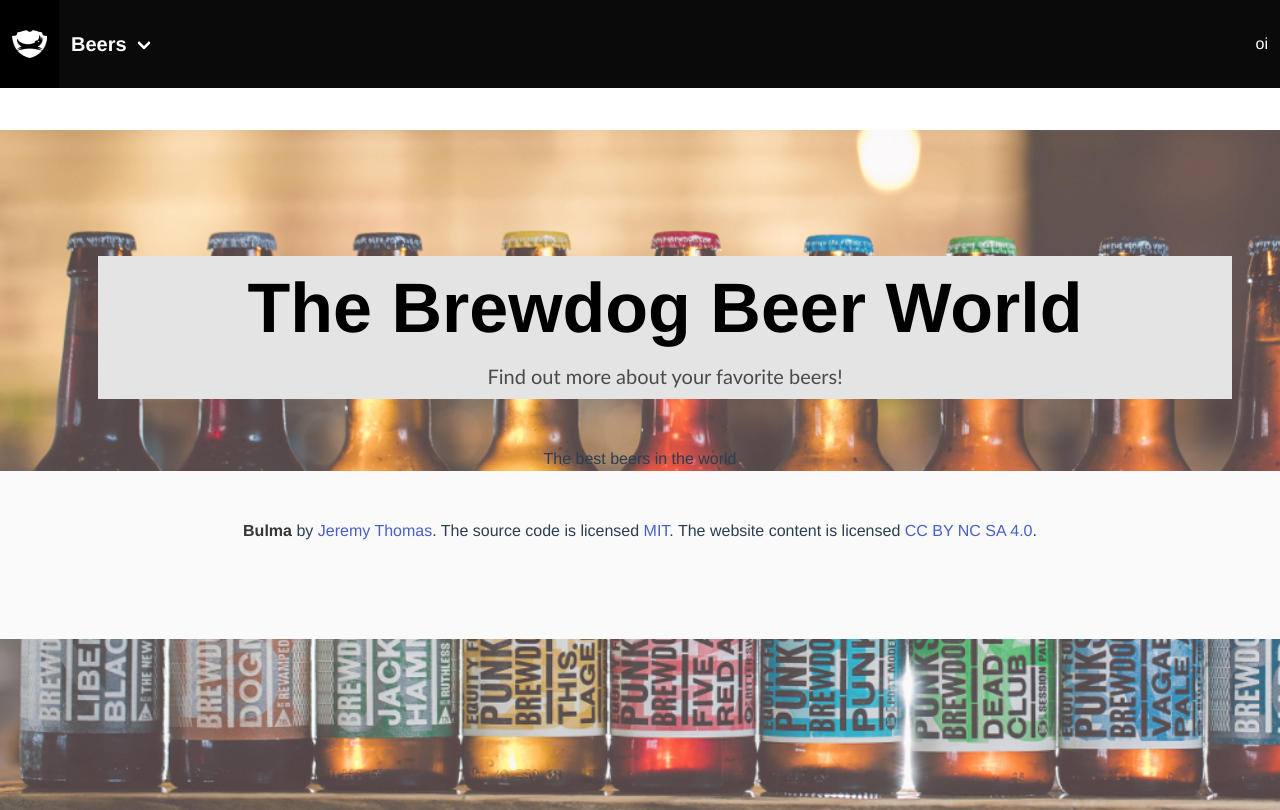
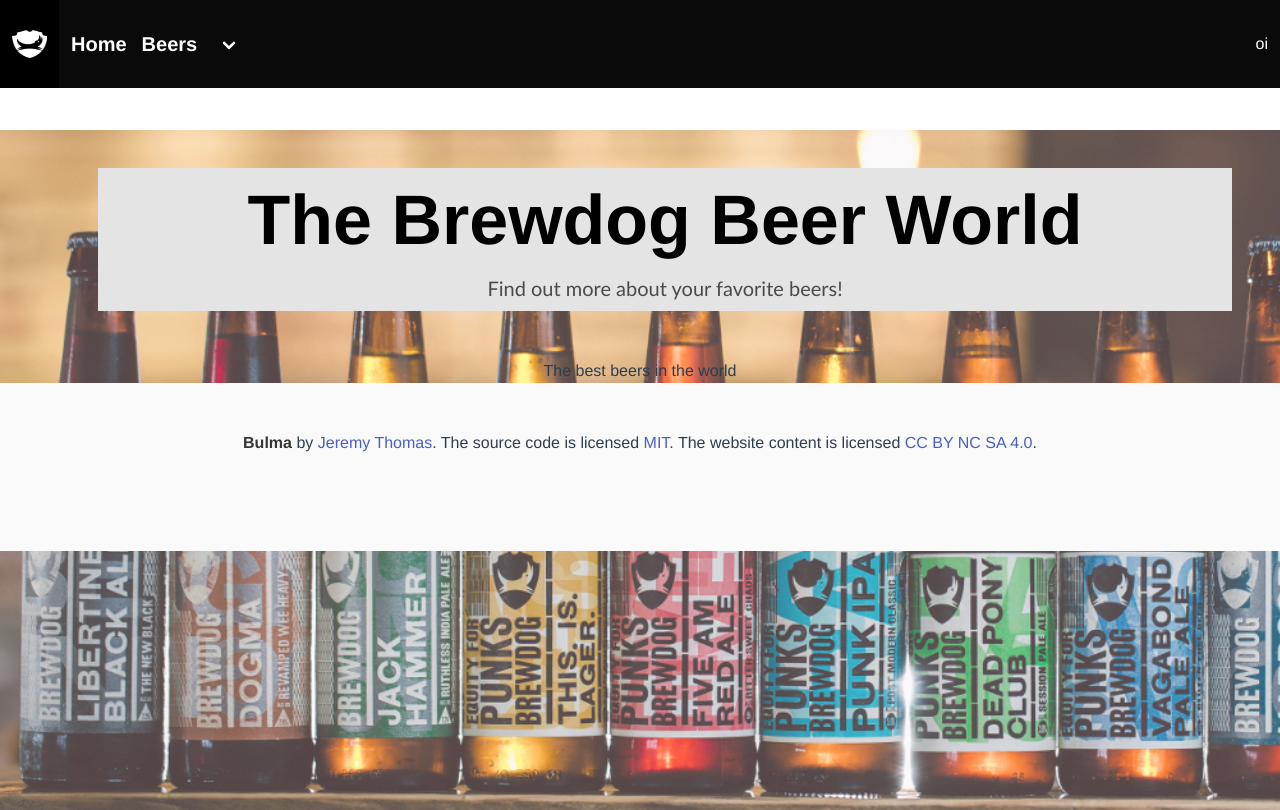
Before and after one commit to clarabrandt/brewdog_website, a Vue app: page / in a window 1280 px wide. Built offline with nearby package versions, Linux system fonts and the light colour scheme.

Commit message:
nav bar in fixed on top

```diff
--- a/src/components/Menu.vue
+++ b/src/components/Menu.vue
@@ -1,5 +1,5 @@
 <template class="menu">
-  <nav class="navbar is-black">
+  <nav class="navbar is-fixed-top is-black">
     <div class="navbar-brand">
       <router-link class="navbar-item" to="/home">
         <img
@@ -20,6 +20,9 @@
       <div class="navbar-start">
         <div class="navbar-item has-dropdown is-hoverable">
           <span class="navbar-link">
+            <router-link to="/home">
+              <div class="menu-title">Home</div>
+            </router-link>
             <router-link to="/beers">
               <div class="menu-title">Beers</div>
             </router-link>
@@ -61,6 +64,7 @@
   color: white;
   font-weight: 600;
   font-size: 20px;
+  margin-right: 15px;
 }
 .navbar {
   height: 5.5rem;
```
